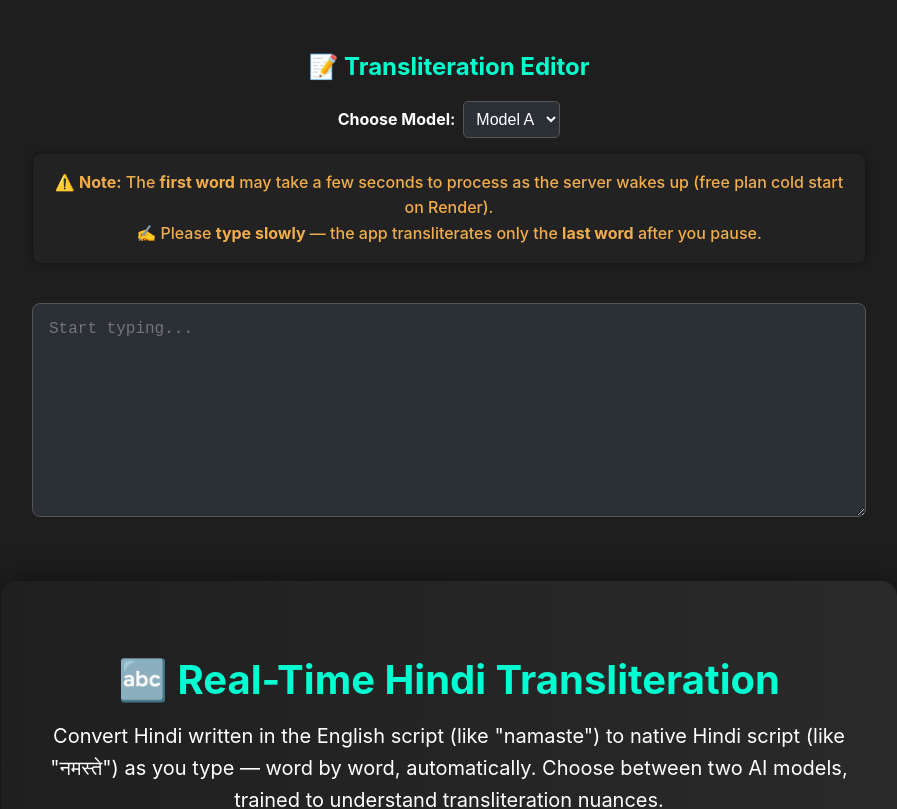
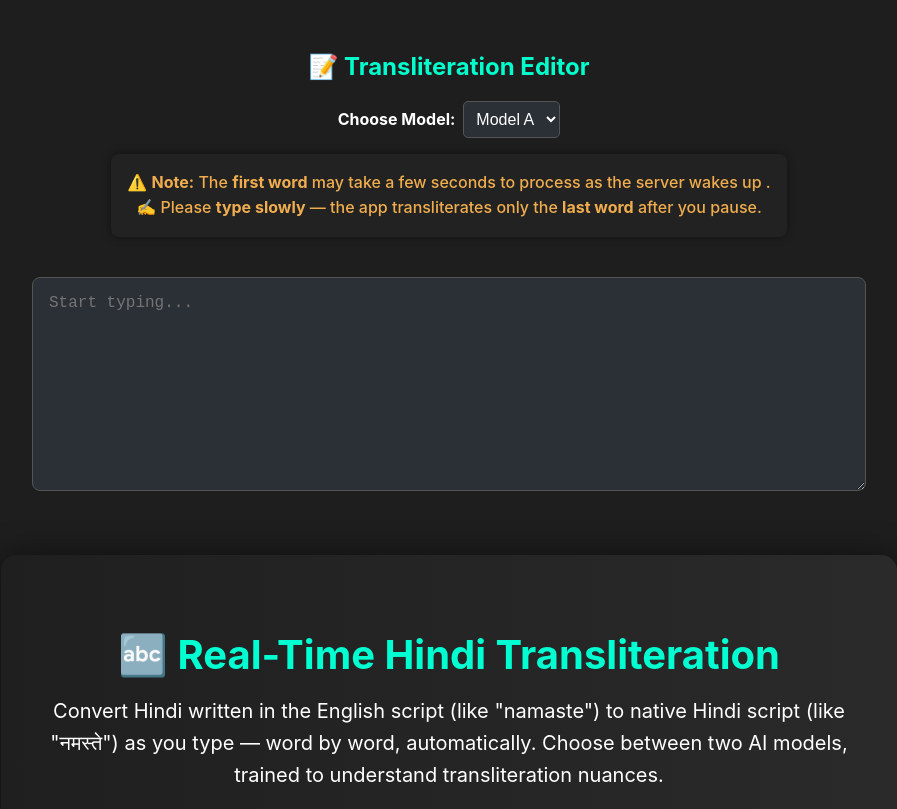
Before and after one commit to Arsh910/Transliter, a React (Create React App) app in the folder editor/: page / in a window 1280 px wide. Shown: the top 809 px of the page, without its empty margins (191-1088 px from the left). Built offline with nearby package versions, Linux system fonts and the light colour scheme.

Commit message:
Update App.js

```diff
--- a/editor/src/App.js
+++ b/editor/src/App.js
@@ -105,7 +105,7 @@ function App() {
         marginRight: 'auto',
         lineHeight: '1.6'
       }}>
-        ⚠️ <strong>Note:</strong> The <strong>first word</strong> may take a few seconds to process as the server wakes up (free plan cold start on Render).<br />
+        ⚠️ <strong>Note:</strong> The <strong>first word</strong> may take a few seconds to process as the server wakes up .<br />
         ✍️ Please <strong>type slowly</strong> — the app transliterates only the <strong>last word</strong> after you pause.
       </div>
 
```
